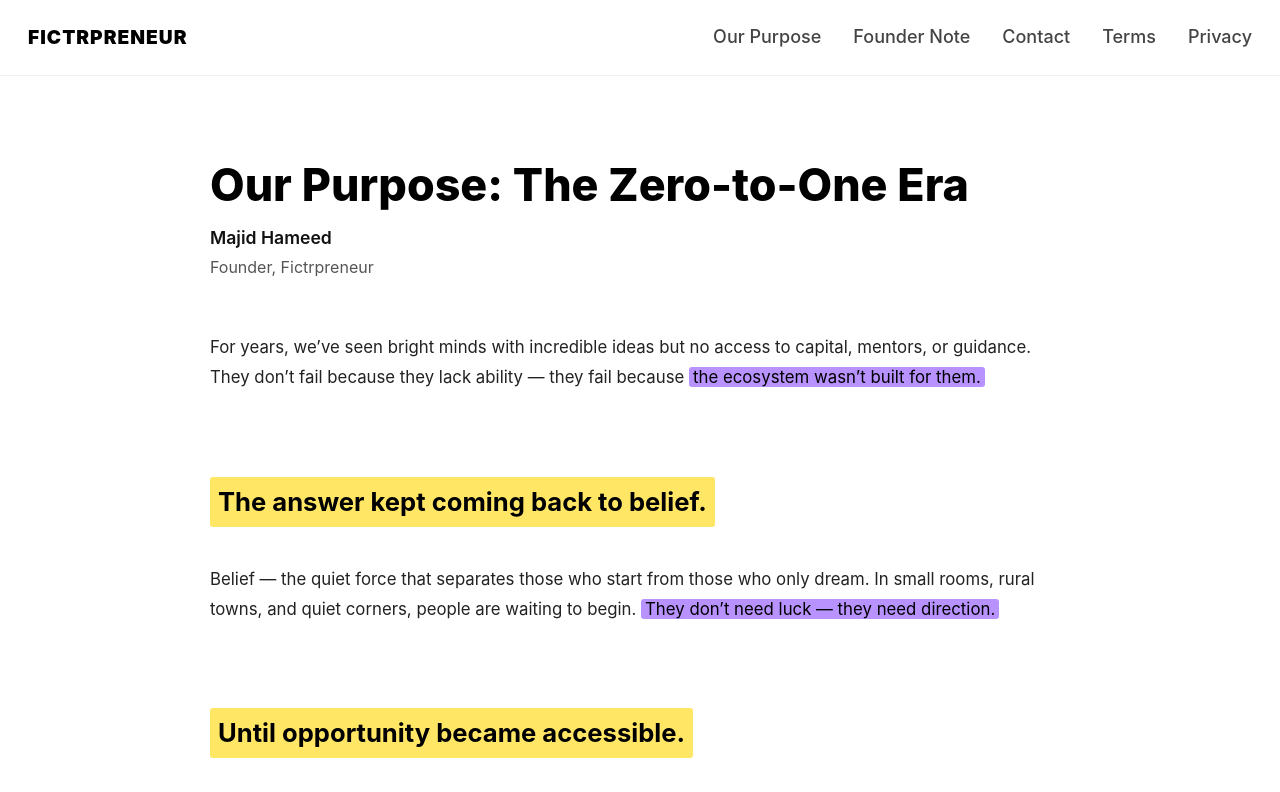
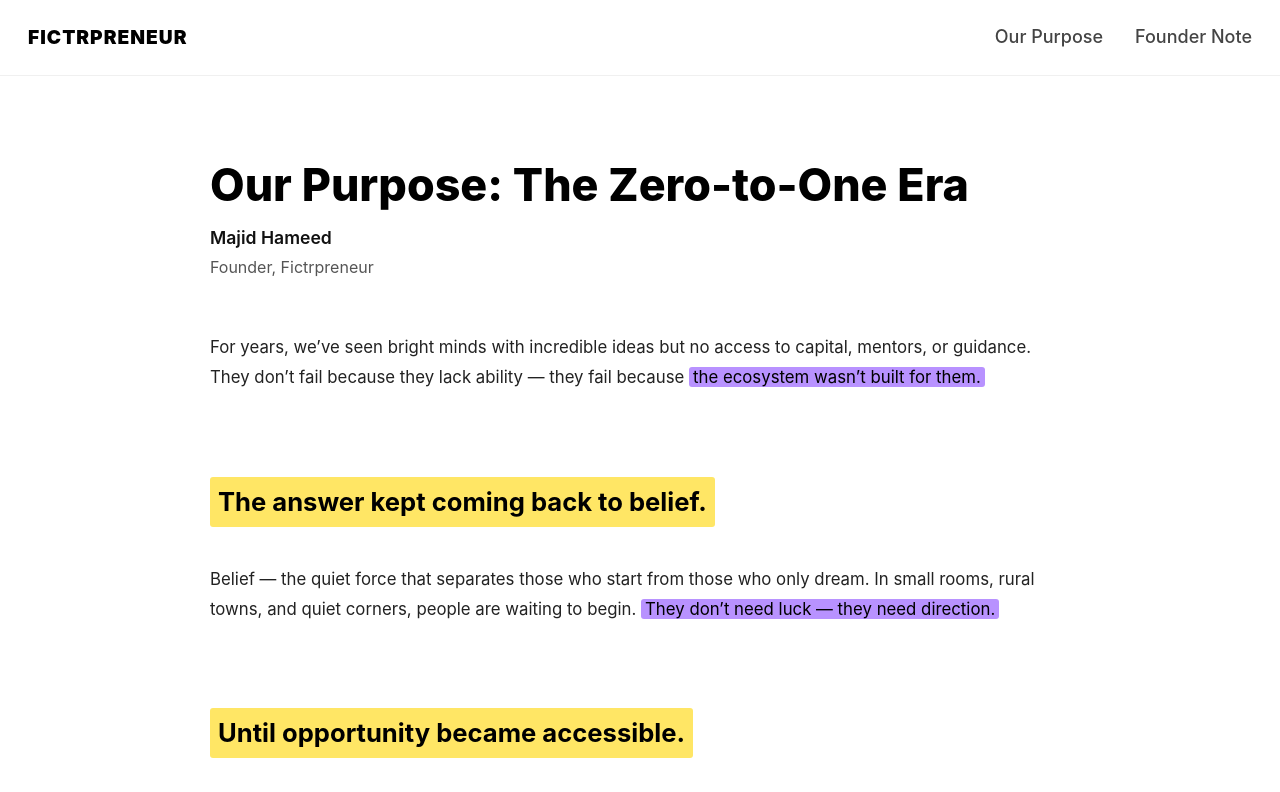
Before and after one commit to fictresports/test1, a plain HTML site: page index.html in a window 1280 px wide. Shown: the top 792 px of the page. Drawn offline with Linux system fonts and the light colour scheme.

Commit message:
Update index.html

```diff
--- a/index.html
+++ b/index.html
@@ -273,9 +273,6 @@
     <nav>
       <a href="index.html">Our Purpose</a>
       <a href="founder-note.html">Founder Note</a>
-      <a href="contact.html">Contact</a>
-      <a href="terms.html">Terms</a>
-      <a href="privacy.html">Privacy</a>
     </nav>
   </header>
 
```
